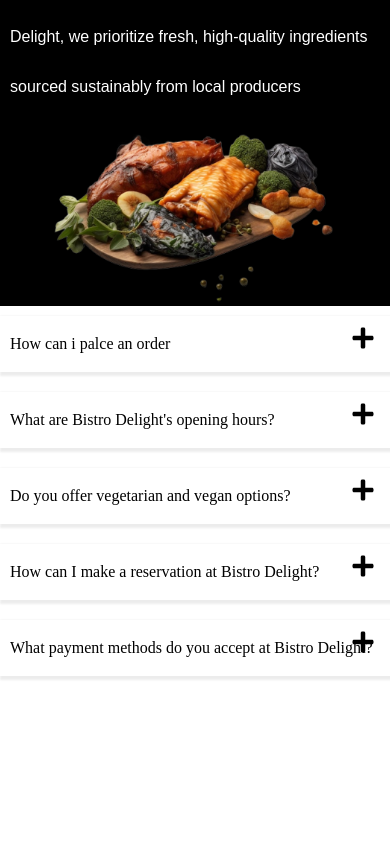
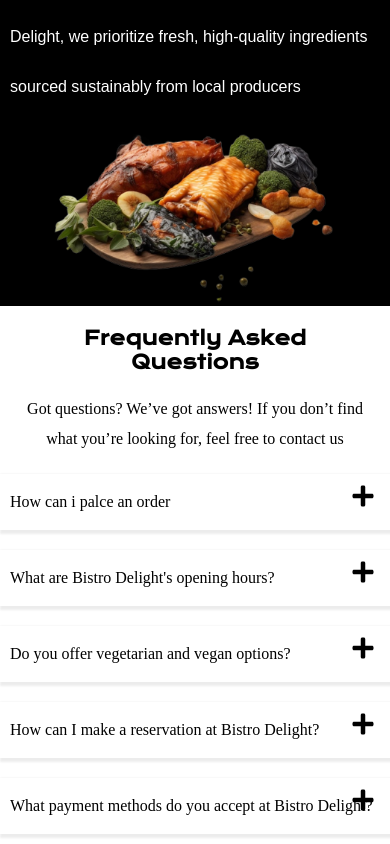
Before and after one commit to GAMSH655/BISTRO-DELIGHT, a React (Vite) app: page / in a window 390 px wide. Shown: the part 9925-10769 px from the top of the page. Before the commit the page ends 10611 px from the top, so only its background shows below. Built offline with nearby package versions, Linux system fonts and the light colour scheme.

Commit message:
refactoring the FAQS

```diff
--- a/src/Components/Faq.css
+++ b/src/Components/Faq.css
@@ -69,4 +69,17 @@
     .answerContainer{
     padding-top: 10px;
     }
+    .faqTitle{
+        font-size: 1.2rem;
+        margin: 20px;
+    }
+    .Faqs_P{
+        font-family: Poppins;
+        font-size: 1rem;
+        font-weight: 300;
+        line-height: 30px;
+        text-align: center;
+        position: relative;
+        margin: 20px;
+    }
 }
--- a/src/Components/Faqs.jsx
+++ b/src/Components/Faqs.jsx
@@ -32,6 +32,8 @@ const Faqs = () => {
     ]
   return (
     <div className='faqsComponents'>
+        <h3 className='faqTitle'> Frequently Asked Questions</h3>
+        <p className='Faqs_P'>Got questions? We’ve got answers! If you don’t find what you’re looking for, feel free to contact us</p>
         {/* <div className="faqsContainer"> */}
             {
                  Array_of_Questions.map(({Questions , Answer} , index) =>{
```
